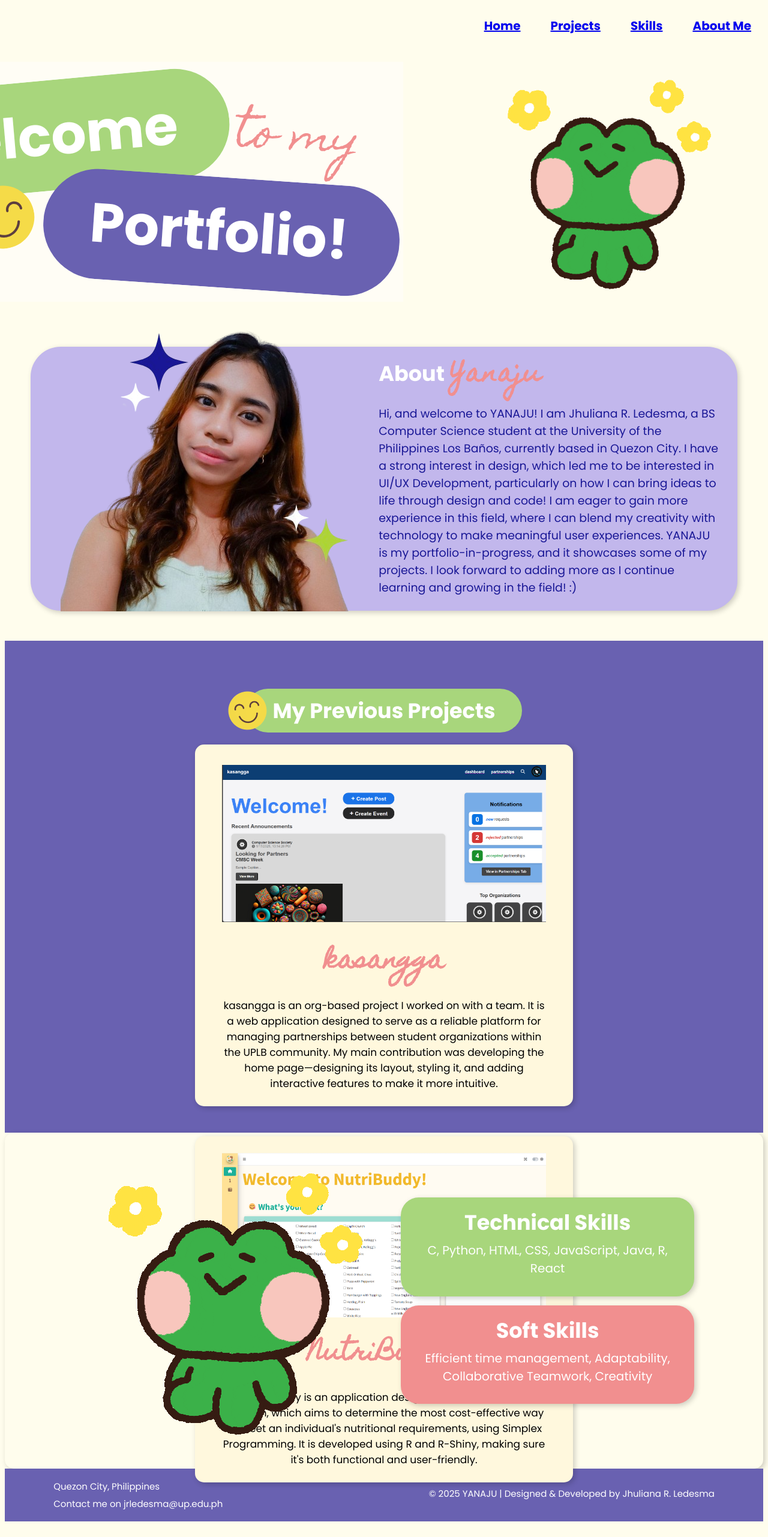
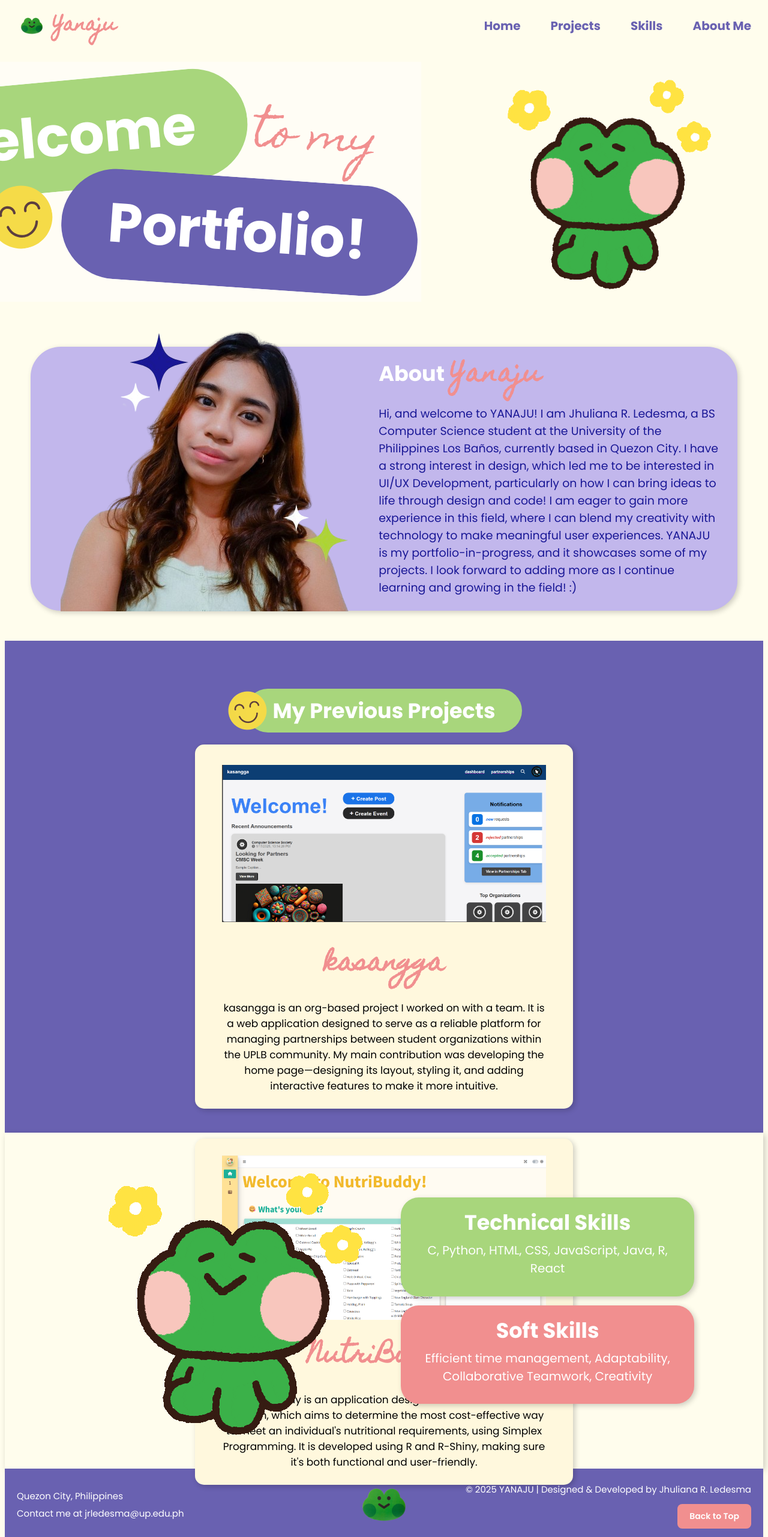
Before and after one commit to CMSC-100-2S-AY2024-2025/exer-01-html-and-css-yana-dotcom, a plain HTML site: page index.html in a window 1280 px wide. Shown: the top 2562 px of the page at 60% size. Drawn offline with Linux system fonts and the light colour scheme.

Commit message:
ui: added logo, fixed text decors on navbar, added shadows on skill section, added link to projects, fixed footer design; feat: added back to top button

```diff
--- a/index.html
+++ b/index.html
@@ -4,7 +4,7 @@
     <meta charset="UTF-8">
     <meta name="viewport" content="width=device-width, initial-scale=1.0">
     <title>YANAJU</title>
-    <link rel="icon" type="image/x-icon" href="/assets/frog-icon.png"> <!-- adds icon in website tab (beside the title). reference: https://www.w3schools.com/html/html_favicon.asp-->
+    <link rel="icon" type="image/x-icon" href="./assets/frog-icon.png"> <!-- adds icon in website tab (beside the title). reference: https://www.w3schools.com/html/html_favicon.asp-->
 
     <!-- Importing Fonts -->
     <link rel="preconnect" href="https://fonts.googleapis.com">
@@ -18,7 +18,11 @@
 <body>
 
     <!-- Navigation Bar Layout-->
-    <div class="navigation-bar">
+    <div id="navbar" class="navigation-bar">
+        <div class="logo">
+            <img class="logo-img" src="./assets/frog-icon.png" alt="frog-icon">
+            <h1 class="logo-text">Yanaju</h1>
+        </div>
         <div class="navbar-items">
             <a href="#homepage">Home</a>
             <a href="#projects">Projects</a>
@@ -58,7 +62,9 @@
             </div>
             <div class="featured-projects">
                 <div class="project-box">
-                    <img src="./assets/kasangga.png" alt="proj-1">
+                    <a href="https://github.com/eljohnevnglsta/JPAD-UPLB-Organization-Partnerships">
+                        <img src="./assets/kasangga.png" alt="proj-1">
+                    </a>
                     <h1>kasangga</h1>
                     <p> kasangga is an org-based project I worked on with a team. It is a web application designed to serve as a reliable platform for managing partnerships between student organizations within the UPLB community. My main contribution was developing the home page—designing its layout, styling it, and adding interactive features to make it more intuitive. </p>
                 </div>
@@ -91,13 +97,16 @@
 <footer class="footer">
     <div class="footer-content">
         <div class="footer-left">
-            <p>Quezon City, Philippines
-            <p> Contact me on jrledesma@up.edu.ph</p>
+            <p>Quezon City, Philippines</p>
+            <p>Contact me at jrledesma@up.edu.ph</p>
         </div>
+        <img src="./assets/frog-icon.png" alt="frog-icon">
         <div class="footer-right">
             <p>&copy; 2025 YANAJU | Designed & Developed by Jhuliana R. Ledesma</p>
+            <a href="#navbar" class="back-to-top">Back to Top</a>
         </div>
     </div>
 </footer>
 
+
 </html>
--- a/styles.css
+++ b/styles.css
@@ -9,6 +9,28 @@ body {
     align-items: center;
     height: 70px;
     padding: 0 20px;
+}
+
+.logo {
+    display: flex;
+    align-items: center;
+    gap: 10px;
+}
+
+.logo-text {
+    font-size: 30px;
+    font-family: "Homemade Apple", serif;
+    font-weight: 700;
+    font-style: normal;
+    color: #f18f8f;
+}
+
+.logo-img {
+    height: 50px;
+}
+
+.logo:hover {
+    transform: scale(1.05);
 }
 
 .navbar-items {
@@ -23,6 +45,17 @@ body {
     gap: 50px;
 }
 
+.navbar-items a {
+    text-decoration: none;
+    color: #6961b1;
+}
+
+.navbar-items a:hover {
+    color: #f18f8f;
+    transform: scale(1.05); /* added transition for better UI. reference used: https://www.w3schools.com/css/css3_transitions.asp */
+    transition: 0.2s ease-in-out;
+}
+
 /*Styling Header Section */
 .welcome-header {
     height: 450px;
@@ -34,7 +67,7 @@ body {
 
 .welcome-header img {
     height: 400px;
-    margin-left: 50px;
+    margin-left: 20px;
 }
 .welcome-header .welcome{
     padding-right: 90px;
@@ -56,8 +89,8 @@ body {
     margin: auto;
     margin-bottom: 50px;
     position: relative;
-    box-shadow: 3px 3px 10px rgba(0, 0, 0, 0.2);
-    transition: transform 0.3s ease-in-out;
+    box-shadow: 3px 3px 10px rgba(0, 0, 0, 0.2); /* added shadow design. reference used: https://www.w3schools.com/css/css3_shadows_box.asp */
+    transition: transform 0.3s ease-in-out; /* added transition for better UI. reference used: https://www.w3schools.com/css/css3_transitions.asp */
 }
 
 .photo-and-about-me:hover {
@@ -168,14 +201,14 @@ body {
     flex-direction: column;
     justify-content: center;
     align-items: center;
-    box-shadow: 3px 3px 10px rgba(0, 0, 0, 0.2);
+    box-shadow: 3px 3px 10px rgba(0, 0, 0, 0.2); /* added shadow design. reference used: https://www.w3schools.com/css/css3_shadows_box.asp */
     transition: transform 0.3s ease-in-out;
     text-align: center;
     gap: 5px;
 }
 
 .project-box:hover {
-    transform: scale(1.05);
+    transform: scale(1.05); /* added transition for better UI. reference used: https://www.w3schools.com/css/css3_transitions.asp */
 }
 
 .project-box h1 {
@@ -212,9 +245,8 @@ body {
     align-items: center;
     gap: 30px;
     padding: 30px;
-    border-radius: 15px;
     margin: auto;
-    box-shadow: 3px 3px 10px rgba(0, 0, 0, 0.2);
+    box-shadow: 3px 3px 10px rgba(0, 0, 0, 0.2); /* added shadow design. reference used: https://www.w3schools.com/css/css3_shadows_box.asp */
 }
 
 .frog {
@@ -234,10 +266,15 @@ body {
     background-color: #a8d67c;
     padding: 15px;
     border-radius: 30px;
-    box-shadow: 3px 3px 10px rgba(0, 0, 0, 0.2);
     text-align: center;
     font-family: "Poppins", sans-serif;
     max-width: 80%;
+    box-shadow: 3px 3px 10px rgba(0, 0, 0, 0.2); /* added shadow design. reference used: https://www.w3schools.com/css/css3_shadows_box.asp */
+    transition: transform 0.3s ease-in-out;
+}
+
+.tech-skills:hover {
+    transform: scale(1.05); /* added transition for better UI. reference used: https://www.w3schools.com/css/css3_transitions.asp */
 }
 
 .tech-skills h1 {
@@ -259,10 +296,15 @@ body {
     background-color: #f18f8f;
     padding: 15px;
     border-radius: 30px;
-    box-shadow: 3px 3px 10px rgba(0, 0, 0, 0.2);
+    box-shadow: 3px 3px 10px rgba(0, 0, 0, 0.2); /* added shadow design. reference used: https://www.w3schools.com/css/css3_shadows_box.asp */
     text-align: center;
     font-family: "Poppins", sans-serif;
     max-width: 80%;
+    transition: transform 0.3s ease-in-out;
+}
+
+.soft-skills:hover {
+    transform: scale(1.05); /* added transition for better UI. reference used: https://www.w3schools.com/css/css3_transitions.asp */
 }
 
 .soft-skills h1 {
@@ -285,33 +327,64 @@ body {
 .footer {
     background-color: #6961b1;
     color: white;
-    padding: 15px 20px;
+    padding: 20px;
     font-family: "Poppins", sans-serif;
     font-size: 15px;
     display: flex;
-    justify-content: center;
+    justify-content: space-between;
+    align-items: center;
 }
 
 .footer-content {
     display: flex;
     justify-content: space-between;
-    width: 90%;
-    max-width: 1200px;
+    align-items: center;
+    width: 100%;
 }
 
 .footer-left {
     display: flex;
     flex-direction: column;
+    text-align: left;
 }
+
 .footer-right {
     display: flex;
     flex-direction: column;
+    text-align: right;
+    align-items: flex-end;
 }
 
 .footer-left p {
     margin: 3px 0;
 }
 
-.footer-right {
-    text-align: right;
+.footer-right p {
+    margin: 3px 0;
 }
+
+.footer-content img {
+    height: 100px;
+    position: absolute;
+    left: 50%;
+    transform: translateX(-50%);
+}
+
+.back-to-top {
+    background-color: #f18f8f;
+    color: white;
+    padding: 10px 20px;
+    font-size: 14px;
+    font-weight: 600;
+    text-decoration: none;
+    border-radius: 8px;
+    text-align: center;
+    margin-top: 10px;
+    display: inline-block;
+    transition: background-color 0.3s ease, transform 0.2s ease-in-out; /* added transition for better UI. reference used: https://www.w3schools.com/css/css3_transitions.asp */
+}
+
+.back-to-top:hover {
+    background-color: #e06e6e;
+    transform: scale(1.1);
+}
```
